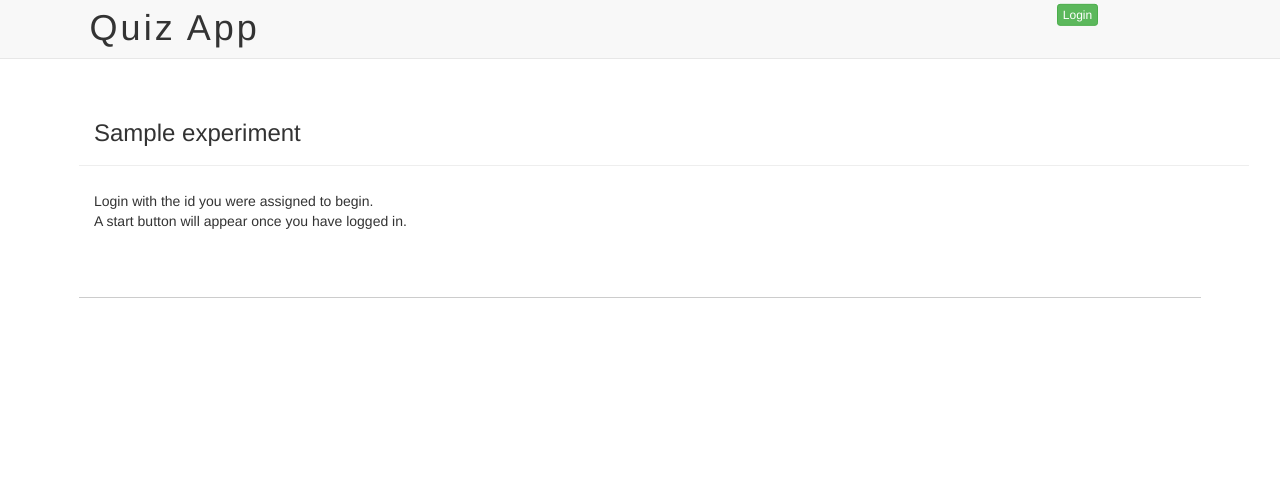
After one commit to cmgerber/quizApp, a Flask app: page /experiments/1 in a window 1280 px wide. The commit adds this page. Shown: the top 489 px of the page. Run offline with Flask 2, Linux system fonts and the light colour scheme; tables that the repository leaves empty hold one stand-in row (values such as "Sample post"); some libraries are stand-ins or nearby versions; some web fonts are replaced.

Commit message:
Added experiment view

```diff
--- a/quizApp/templates/experiments.html
+++ b/quizApp/templates/experiments.html
@@ -20,7 +20,7 @@
       <tbody>
         {% for exp in experiments %}
         <tr id="row-{{ exp.id }}">
-                    <td>{{exp.name}}</td>
+          <td><a href="{{ url_for('view_experiment', exp_id=exp.id) }}">{{exp.name}}</a></td>
           <td>{{exp.start|datetime_format}}</td>
           <td>{{exp.stop|datetime_format}}</td>
           <td><button type="button" class="btn
--- /dev/null
+++ b/quizApp/templates/view_experiment.html
@@ -0,0 +1,22 @@
+{% include 'header.html' %}
+
+<div id='index' class='index wrapper container'>
+    <header id='main-search' class='container'>
+      <div class='page-header row'>
+        <div class='col-xs-12 col-sm-12 col-md-12'>
+          <h3>{{ experiment.name }}</h3>
+      </div>
+    </header>
+    <section class='container'>
+      <div class='row'>
+        <div class='col-sm-12 col-md-12'>
+          <p>Login with the id you were assigned to begin.<br>
+          A start button will appear once you have logged in.</p>
+
+        </div>
+      </div> <!-- end .row -->
+    </section>
+    <div id='quiz-start-area' class="navbar-button col-xs-12 col-sm-12">
+    </div>
+
+{% include 'footer.html' %}
--- a/quizApp/views.py
+++ b/quizApp/views.py
@@ -1,19 +1,19 @@
 from datetime import datetime
-
-from quizApp import app,db
-from quizApp import forms
-import flask, uuid
-from quizApp import csrf
-from flask import request, url_for
 from random import shuffle
 import os
 import pdb
-from flask import render_template
+import uuid
+
+import flask
+from flask import render_template, request, url_for, abort
+from sqlalchemy.orm.exc import NoResultFound
 from sqlalchemy.sql import text, func, select, and_, or_, not_, desc, bindparam
-from sqlalchemy.orm.exc import NoResultFound
 
-from quizApp.models import Question, Answer, Result, Student,\
-    StudentTest, Graph, Experiment
+from quizApp import app,db
+from quizApp import csrf
+from quizApp import forms
+from quizApp.models import Question, Answer, Result, Student, StudentTest, \
+        Graph, Experiment
 
 # homepage
 @app.route('/')
@@ -30,6 +30,17 @@ def read_experiments():
 
     return render_template("experiments.html", experiments=exps,
                           create_form=create_form, delete_form=delete_form)
+
+@app.route('/experiments/<int:exp_id>')
+def view_experiment(exp_id):
+    """View the landing page of an experiment, along with the ability to start.
+    """
+    exp = Experiment.query.get(exp_id)
+
+    if not exp:
+        abort(404)
+
+    return render_template("view_experiment.html", experiment=exp)
 
 @app.route("/experiments/create", methods=["POST"])
 def create_experiment():
```
Lines whose indentation alone changed are shown as unchanged.
